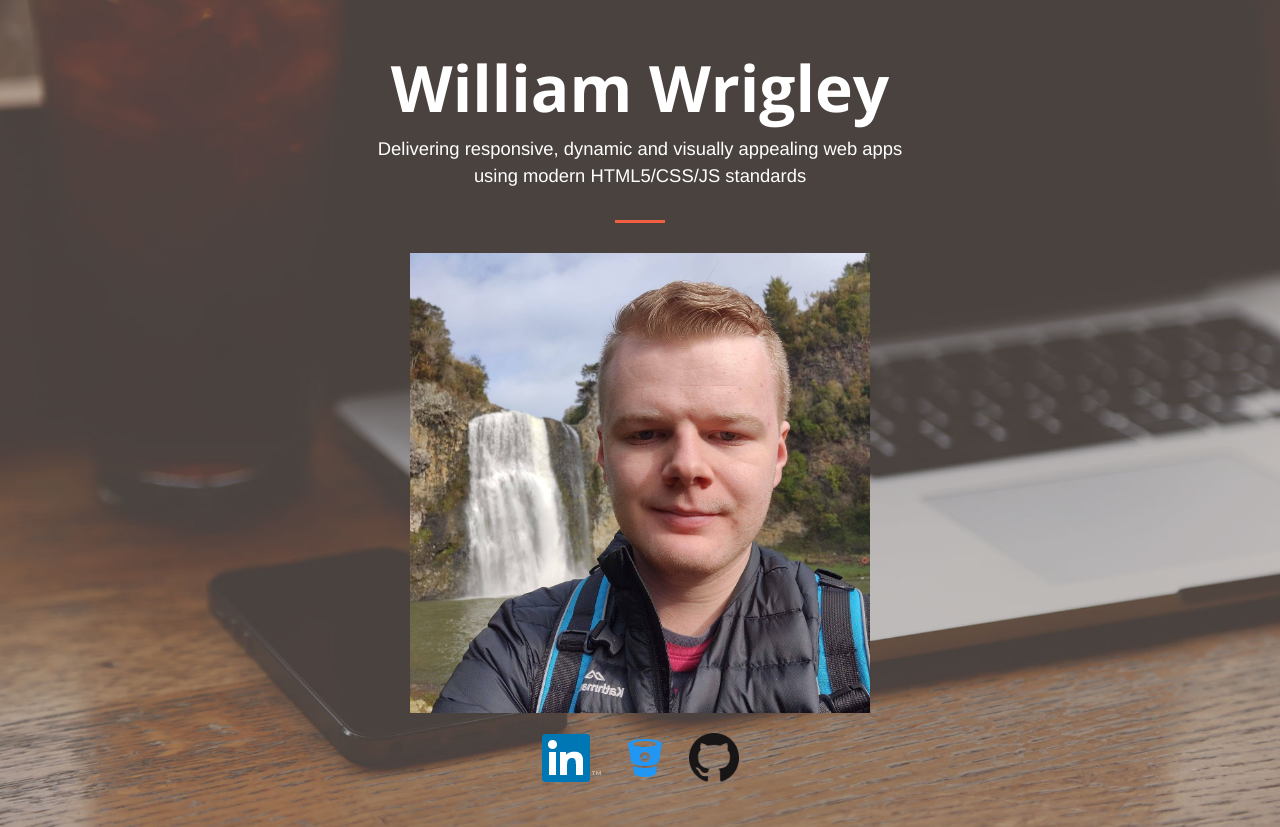
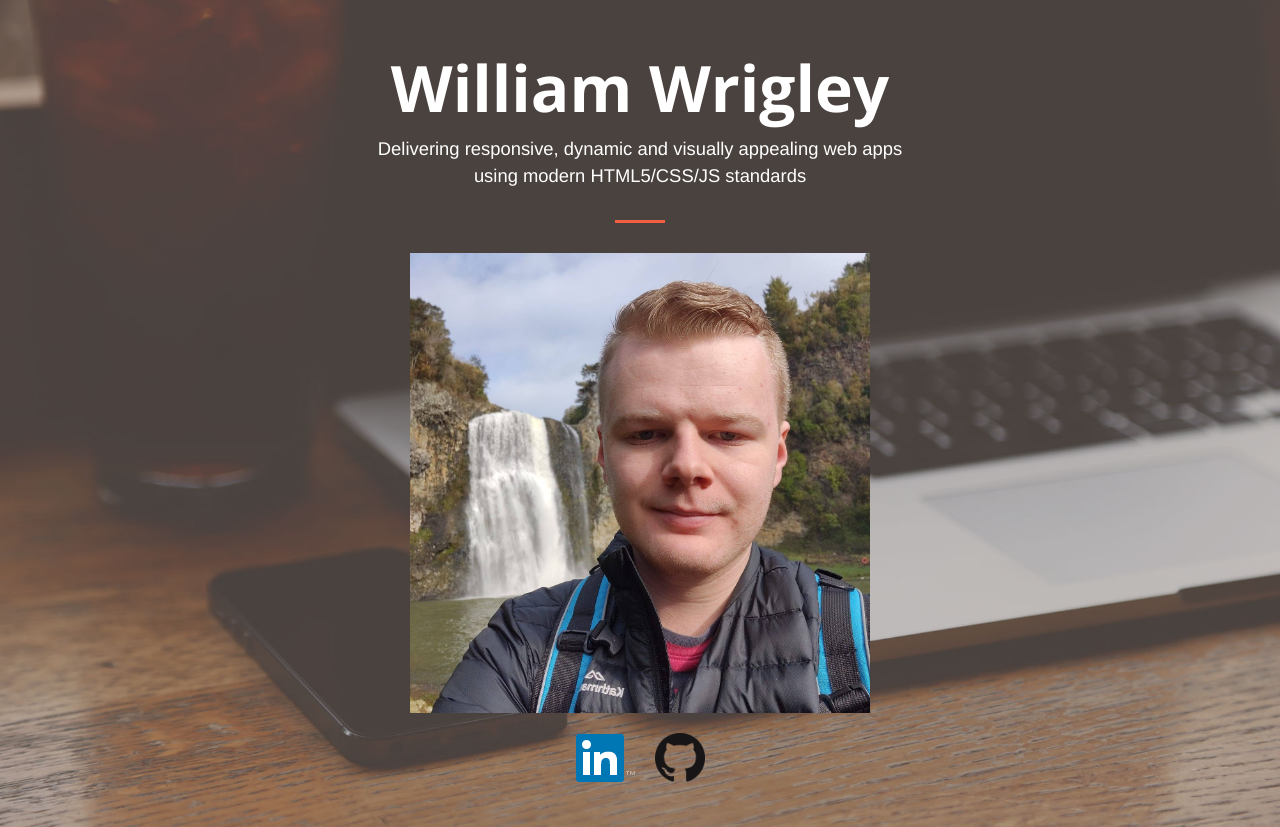
Before and after one commit to will1467/Portfolio, an Angular app: page / in a window 1280 px wide. Shown: the top 827 px of the page. Built offline with nearby package versions, Linux system fonts and the light colour scheme.

Commit message:
rebase 2

```diff
--- a/src/app/dashboard/dashboard.component.html
+++ b/src/app/dashboard/dashboard.component.html
@@ -10,20 +10,9 @@
         <img class="img-fluid profile" src="../assets/profile.jpg" alt="" width="460" height="460">
       </div>
       <div class="col-lg-8 mx-auto logos">
-        <div style="padding-left: 20px">
-          <a href="https://www.linkedin.com/in/william-wrigley-25439b140/"
-            ><img class="img-fluid logo" src="../assets/linkedin.png" alt=""
-          /></a>
-          <a href="https://bitbucket.org/WWrigley/"
-            ><img class="img-fluid logo" src="../assets/bitbucket.png" alt=""
-          /></a>
-          <a href="https://github.com/will1467"
-            ><img
-              width="50px"
-              class="img-fluid logo"
-              src="../assets/github.png"
-              alt=""
-          /></a>
+        <div style= "padding-left: 20px">
+          <a href = "https://www.linkedin.com/in/william-wrigley-25439b140/"><img class="img-fluid logo" src="../assets/linkedin.png" alt=""></a>
+          <a href = "https://github.com/will1467"><img width = "50px" class="img-fluid logo" src="../assets/github.png" alt=""></a>
         </div>
       </div>
     </div>
```
